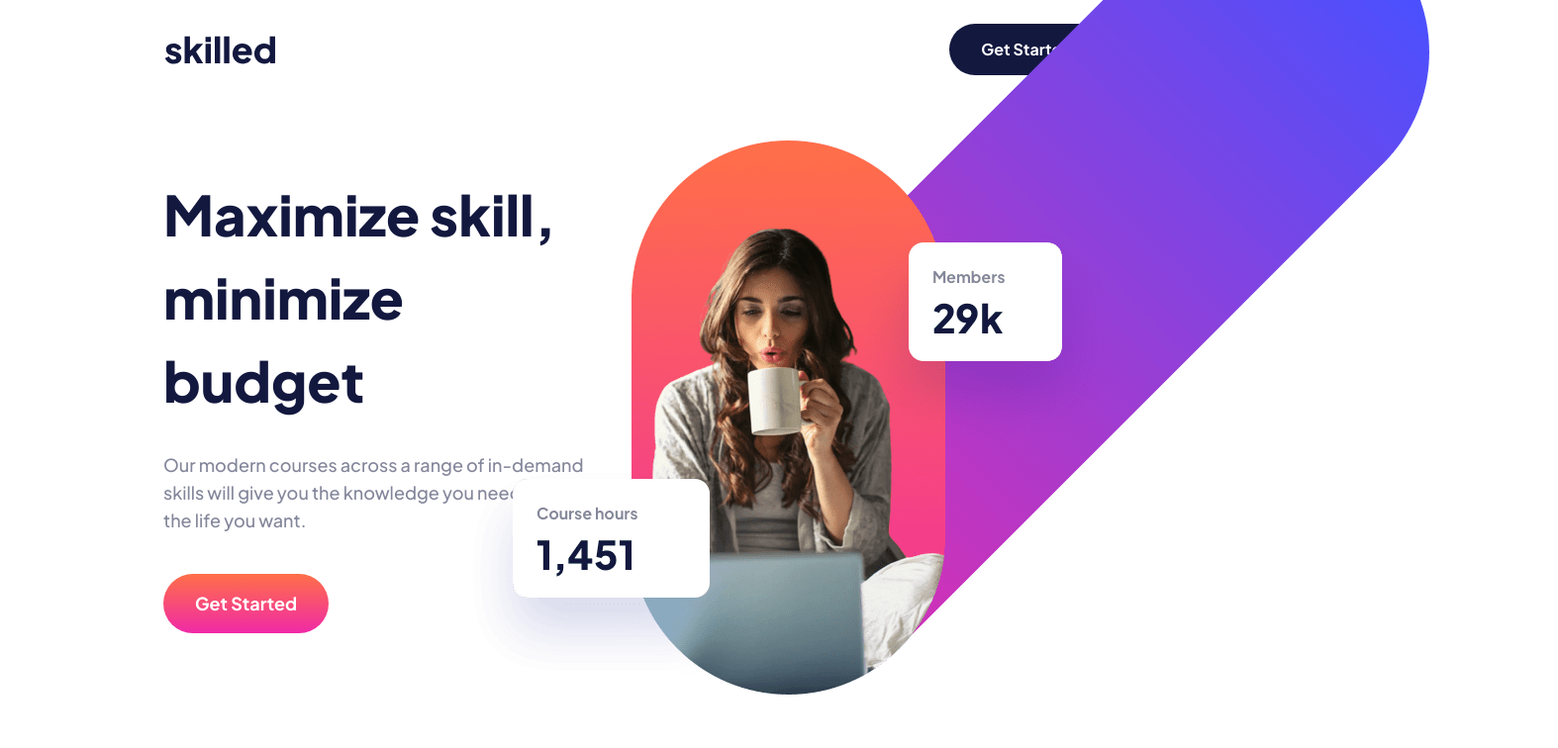
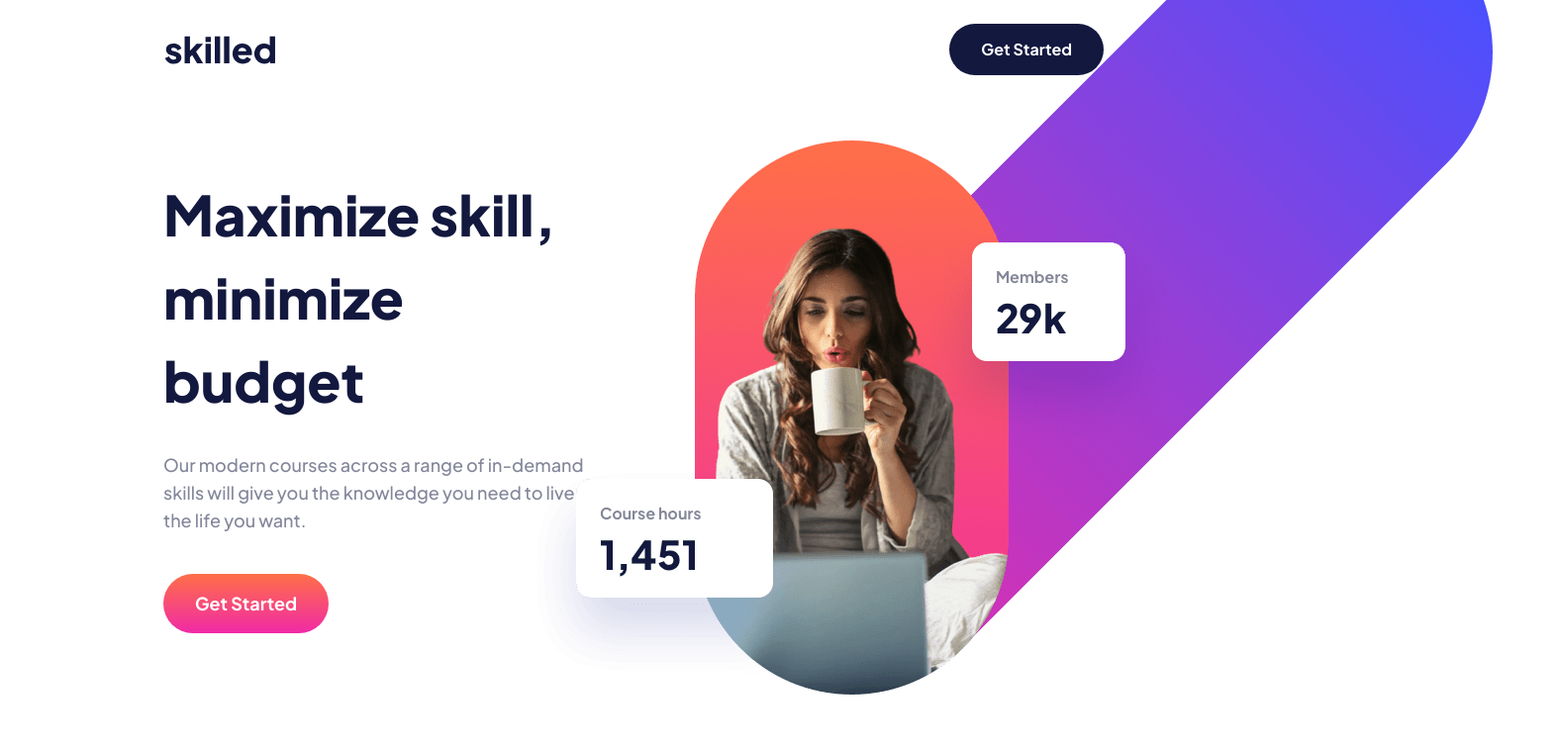
Before and after one commit to flaviare1s/skilled-elearning-landing-page, a website: page src/index.html in a window 1280 px wide. Shown: the top 756 px of the page at 99% size, 1574 px wide, since content can reach past the window. Drawn offline with Linux system fonts and the light colour scheme.

Commit message:
Adjusting

```diff
--- a/src/index.html
+++ b/src/index.html
@@ -36,7 +36,7 @@
         <div class="w-full md:w-[40%]">
           <img class="md:hidden xl:hidden w-full" src="../assets/image-hero-mobile.png" alt="Image Hero">
           <img class="hidden md:block xl:hidden absolute right-[-40%] top-[-50%] lg:right-[-25%]" src="../assets/image-hero-tablet.png" alt="Image Hero">
-          <img class="hidden xl:block absolute right-[-18%] top-[-50%] overflow-x-hidden" src="../assets/image-hero-desktop.png" alt="Image Hero">
+          <img class="hidden xl:block absolute right-[-23%] top-[-50%] overflow-x-hidden" src="../assets/image-hero-desktop.png" alt="Image Hero">
         </div>
       </section>
 
```
Also changed, not shown: src/output.css.
